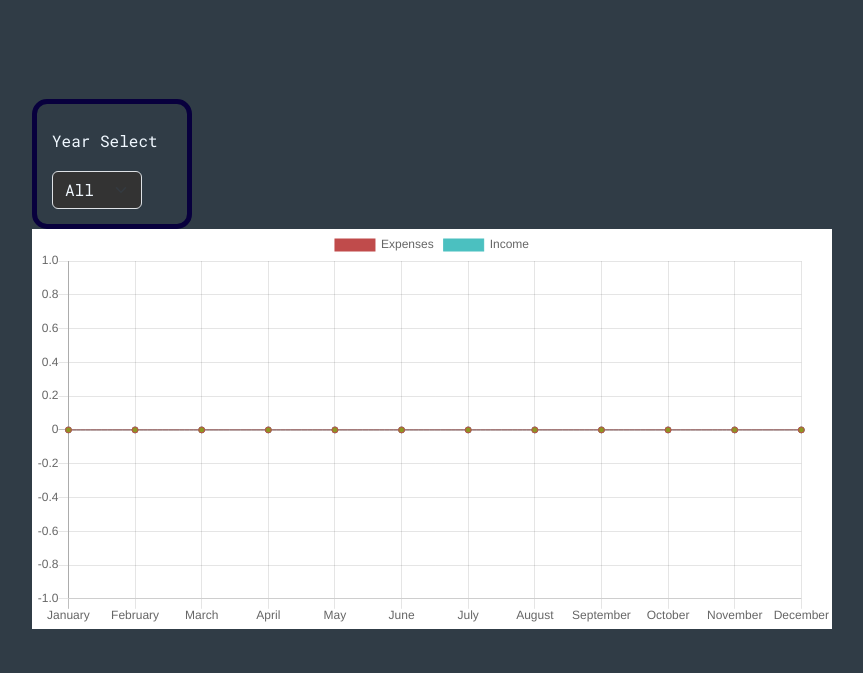
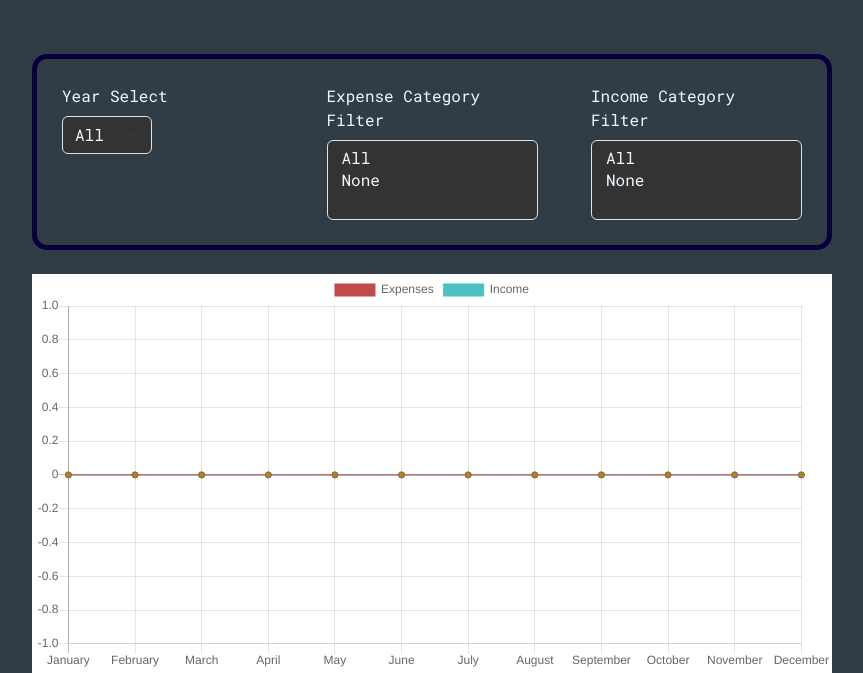
Before and after one commit to Carbar14/Personal-Finance-Tracker, a Flask app: page /lineChart in a window 1280 px wide. Shown: the part 56-729 px from the top of the page, without its empty margins (208-1071 px from the left). Run offline with Flask 3, Linux system fonts and the light colour scheme; a user stored in the database is signed in; data comes from the database, SQL or seed files in the repository.

Commit message:
category filters for line graph in process.

```diff
--- a/app.py
+++ b/app.py
@@ -407,6 +407,7 @@ def lineChart():
     expsFormatted = [{'price': price, 'date': date} for price, date in exps]
     incsFormatted = [{'income': income, 'date': date} for income, date in incs]
 
+    #expsCategories = conn.execute("SELECT category from expenses")
 
     years = set(datetime.strptime(element['date'], "%Y-%m-%d").year for element in (expsFormatted + incsFormatted))
     sortedYears = sorted(list(years))
--- a/static/styles/CSS.css
+++ b/static/styles/CSS.css
@@ -27,7 +27,7 @@
 .formBox {
   border: 5px solid rgb(8, 0, 61);
   border-radius: 15px;
-  padding: 15px;
+  padding: 10px;
 }
 
 #body {
@@ -50,3 +50,17 @@
   background-color: #333 !important;
   color: aliceblue !important;
 }
+
+.line-chart-filter {
+  width: 30%;
+  padding: 10px;
+  margin: 5px;
+}
+
+.line-chart-filter-parent {
+  max-width: 90vw;
+  display: flex;
+  flex-direction: row;
+  justify-content: space-between;
+  flex-wrap: nowrap;
+}
--- a/templates/lineChart.html
+++ b/templates/lineChart.html
@@ -6,10 +6,16 @@
 {% block body %}
 <script src="https://cdnjs.cloudflare.com/ajax/libs/Chart.js/2.9.4/Chart.js"></script>
 <div class="cont center">
-  <div class="formBox paddingAll" style="max-width:160px;">
+  <div class="formBox line-chart-filter-parent">
+    <div class="line-chart-filter">
       <label for="year" class="form-label">Year Select</label>
       <br />
-    <select class="form-select dark-select" aria-label="Year" id="year" style="max-width:90px;">
+      <select
+        class="form-select dark-select"
+        aria-label="Year"
+        id="year"
+        style="max-width: 90px"
+      >
         <option value="0">All</option>
         {% for year in years %}
         <option value="{{year}}">{{ year }}</option>
@@ -17,6 +23,47 @@
       </select>
     </div>
 
+    <div class="line-chart-filter">
+      <label for="expsCategoryFilter" class="form-label"
+        >Expense Category Filter</label
+      >
+      <br />
+      <select
+        multiple
+        size="3"
+        class="form-select dark-select"
+        aria-label="expsCategory"
+        id="expsCategory"
+      >
+        <option>All</option>
+        <option>None</option>
+        {% for category in expsCategories %}
+        <option value="{{category}}">{{ category }}</option>
+        {% endfor %}
+      </select>
+    </div>
+
+    <div class="line-chart-filter">
+      <label for="incsCategoryFilter" class="form-label"
+        >Income Category Filter</label
+      >
+
+      <select
+        multiple
+        size="3"
+        class="form-select dark-select"
+        aria-label="incsCategoryFilter"
+        id="incsCategoryFilter"
+      >
+        <option>All</option>
+        <option>None</option>
+        {% for category in incsCategories %}
+        <option value="{{category}}">{{ category }}</option>
+        {% endfor %}
+      </select>
+    </div>
+  </div>
+  <br />
   <canvas
     id="myChart"
     style="height: 50vh; max-height: 600px; background-color: white"
@@ -104,4 +151,3 @@
   </script>
 </div>
 {% endblock %}
-    </div>
```
Also changed, not shown: 1 other file. Lines whose indentation alone changed are shown as unchanged.
